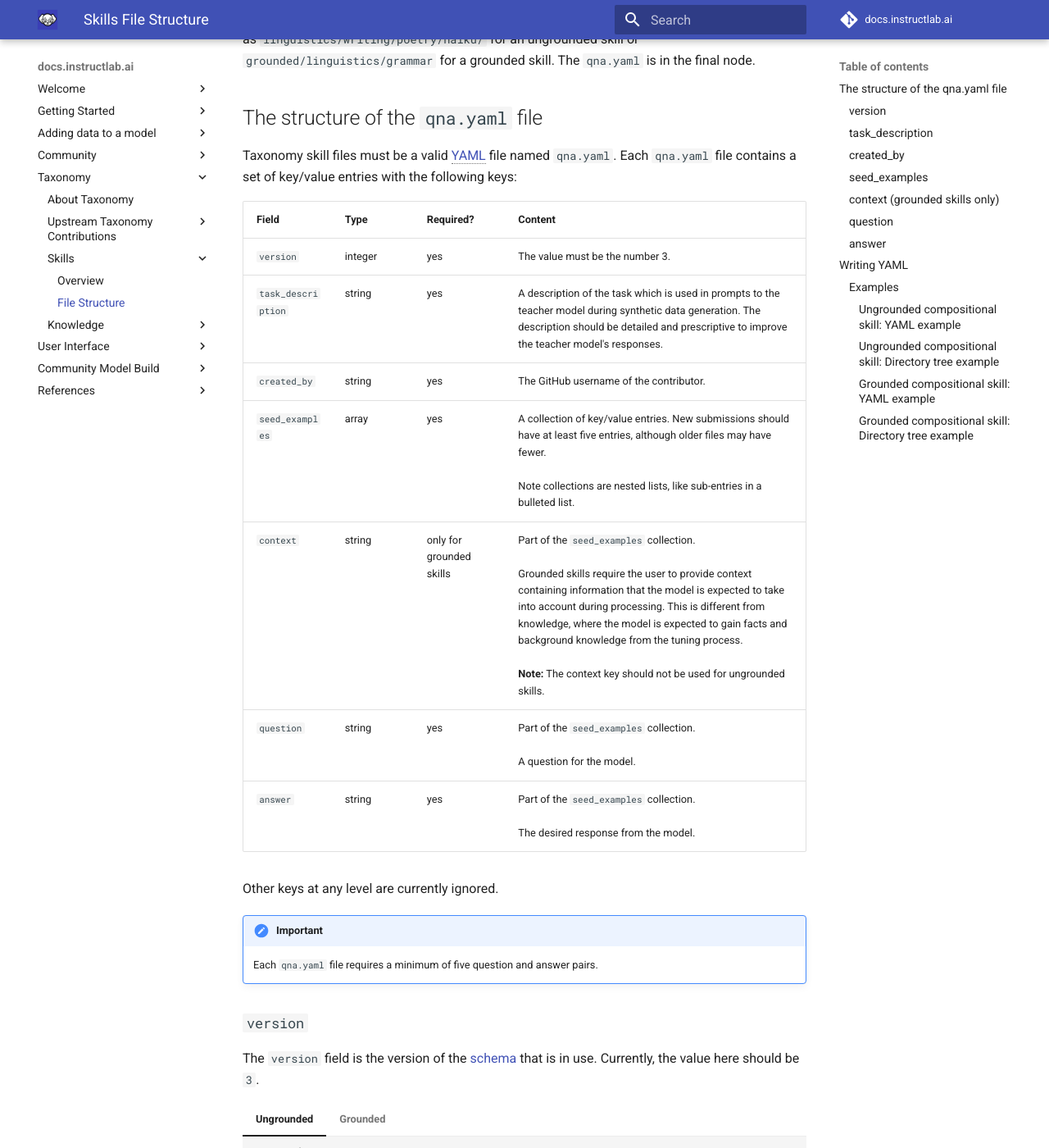
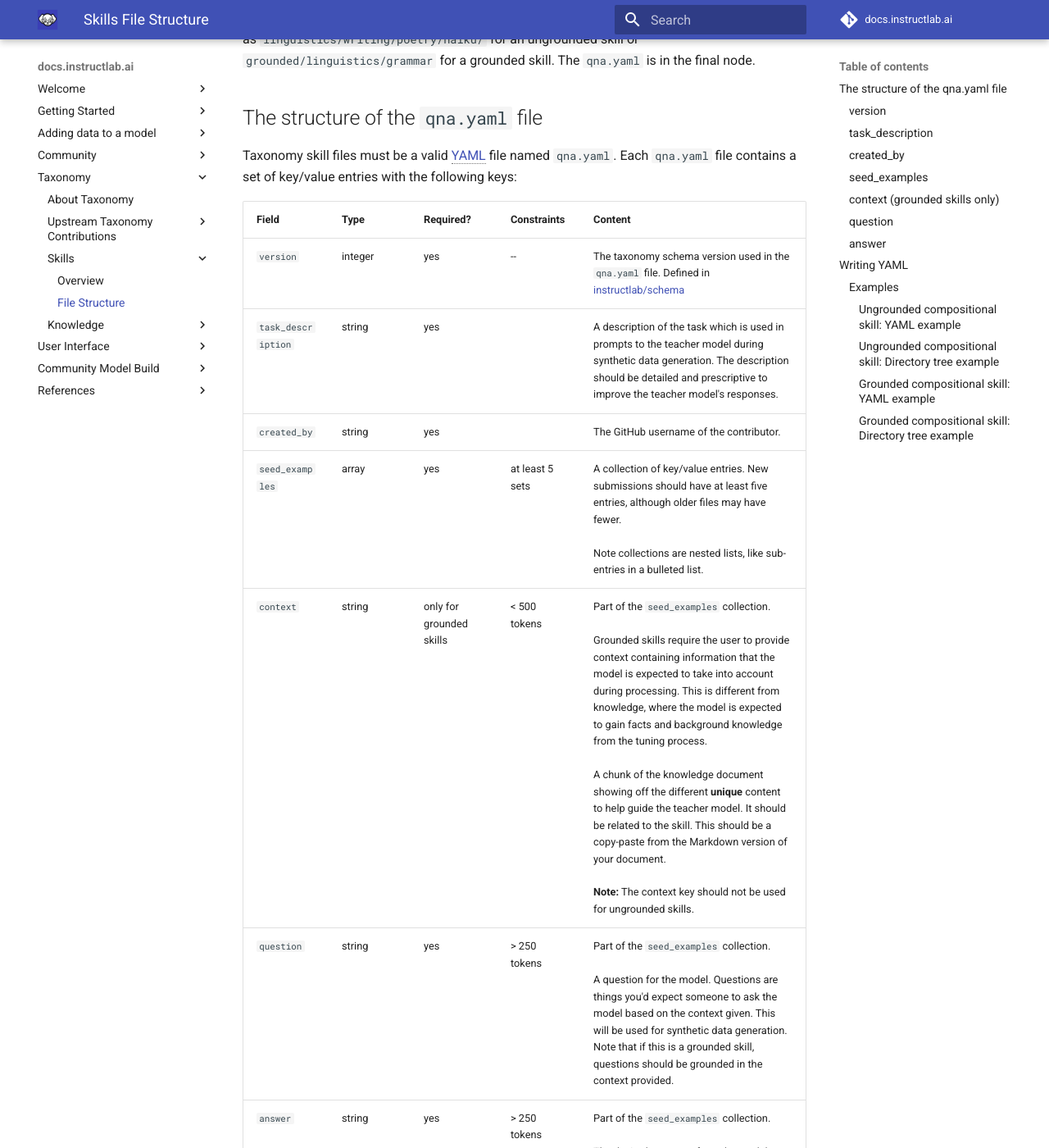
Before and after one commit to instructlab/docs.instructlab.ai, an MkDocs documentation site: the page built from docs/taxonomy/skills/file_structure.md, in a window 1280 px wide and 1400 px high, scrolled down 482 px. Shown: the whole window at 82% size. Built offline with MkDocs 1.6.1 and Material for MkDocs 9.7.7, drawn with Linux system fonts in a browser that asks for light colours; comment, search, counter and statistics services are not loaded; some of the changed text lies outside the part shown.

Commit message:
fix(tables): re-add content from instructlab/docs.instructlab.ai#43
Signed-off-by: Laura Santamaria <nimbinatus@users.noreply.github.com>

```diff
--- a/docs/taxonomy/skills/file_structure.md
+++ b/docs/taxonomy/skills/file_structure.md
@@ -19,15 +19,15 @@ Compositional skills can either be grounded (includes a context) or ungrounded (
 
 Taxonomy skill files must be a valid [YAML](https://yaml.org/) file named `qna.yaml`. Each `qna.yaml` file contains a set of key/value entries with the following keys:
 
-Field | Type | Required? | Content
---|--|--|--
-`version` | integer | yes | The value must be the number 3.
-`task_description` | string | yes | A description of the task which is used in prompts to the teacher model during synthetic data generation. The description should be detailed and prescriptive to improve the teacher model's responses.
-`created_by` | string | yes | The GitHub username of the contributor.
-`seed_examples` | array | yes | A collection of key/value entries. New submissions should have at least five entries, although older files may have fewer.<br/><br/>Note collections are nested lists, like sub-entries in a bulleted list.
-`context` | string | only for grounded skills | Part of the `seed_examples` collection.<br/><br/>Grounded skills require the user to provide context containing information that the model is expected to take into account during processing. This is different from knowledge, where the model is expected to gain facts and background knowledge from the tuning process.<br/><br/>**Note:** The context key should not be used for ungrounded skills.
-`question` | string | yes | Part of the `seed_examples` collection.<br/><br/>A question for the model.
-`answer` | string | yes | Part of the `seed_examples` collection.<br/><br/>The desired response from the model.
+Field | Type | Required? | Constraints | Content
+--|--|--|--|--
+`version` | integer | yes | -- | The taxonomy schema version used in the `qna.yaml` file. Defined in [instructlab/schema](https://github.com/instructlab/schema)
+`task_description` | string | yes | | A description of the task which is used in prompts to the teacher model during synthetic data generation. The description should be detailed and prescriptive to improve the teacher model's responses.
+`created_by` | string | yes | | The GitHub username of the contributor.
+`seed_examples` | array | yes | at least 5 sets | A collection of key/value entries. New submissions should have at least five entries, although older files may have fewer.<br/><br/>Note collections are nested lists, like sub-entries in a bulleted list.
+`context` | string | only for grounded skills | < 500 tokens | Part of the `seed_examples` collection.<br/><br/>Grounded skills require the user to provide context containing information that the model is expected to take into account during processing. This is different from knowledge, where the model is expected to gain facts and background knowledge from the tuning process.<br/><br/>A chunk of the knowledge document showing off the different **unique** content to help guide the teacher model. It should be related to the skill. This should be a copy-paste from the Markdown version of your document. <br/><br/>**Note:** The context key should not be used for ungrounded skills.
+`question` | string | yes | \> 250 tokens | Part of the `seed_examples` collection.<br/><br/>A question for the model. Questions are things you'd expect someone to ask the model based on the context given. This will be used for synthetic data generation. Note that if this is a grounded skill, questions should be grounded in the context provided.
+`answer` | string | yes | \> 250 tokens | Part of the `seed_examples` collection.<br/><br/>The desired response from the model. Longer than a one-word or one-number answer.
 
 Other keys at any level are currently ignored.
 
```
Also changed, not shown: docs/taxonomy/knowledge/file_structure.md (+7 -4 lines).
